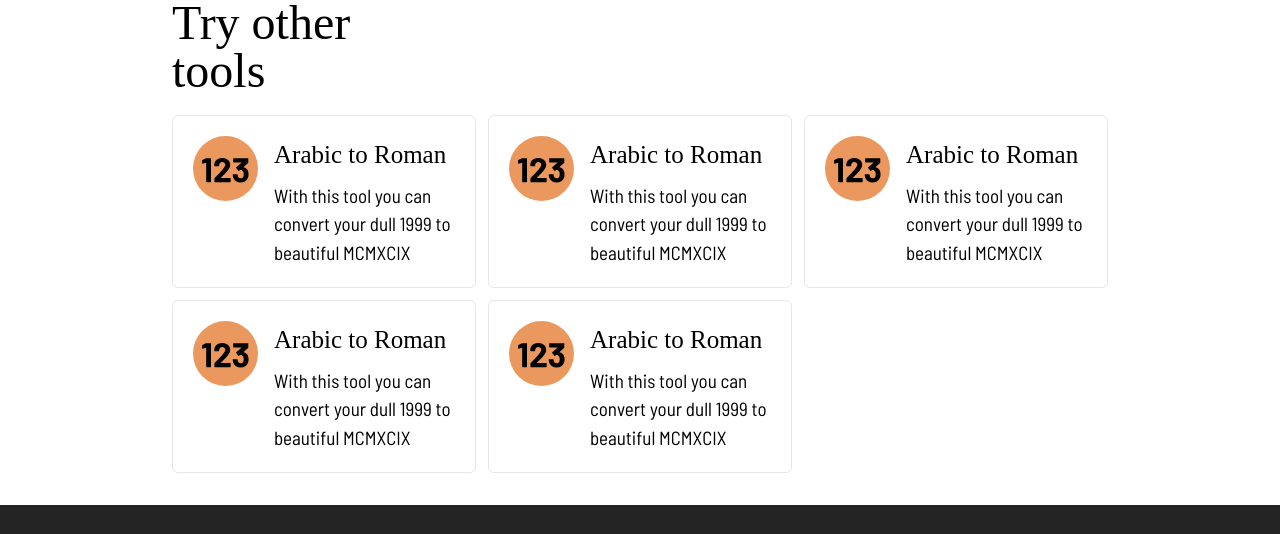
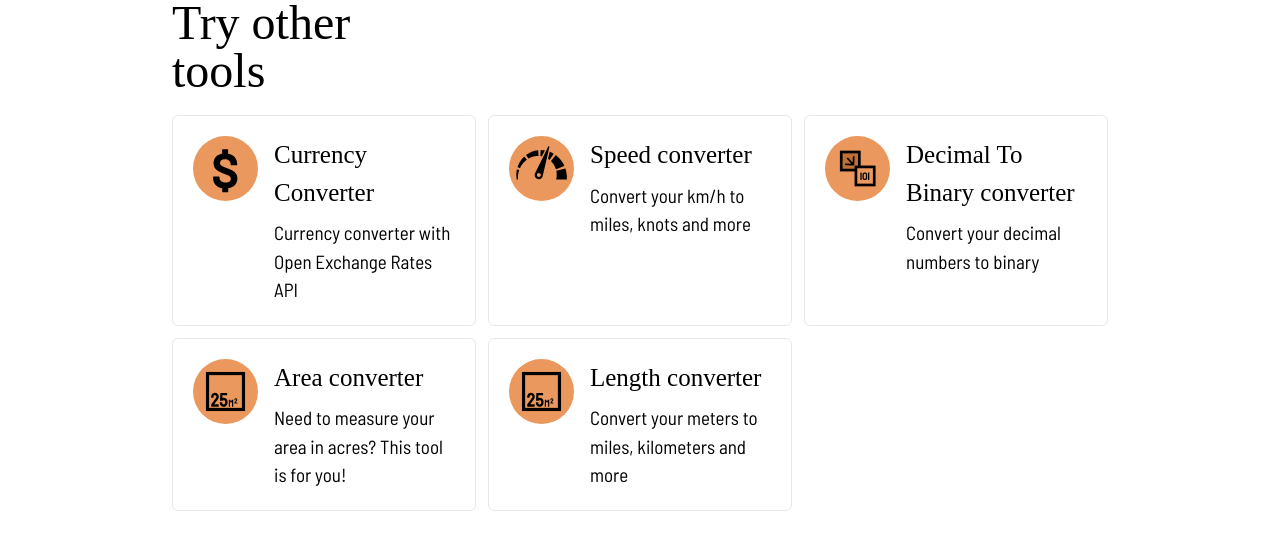
Before and after one commit to bbulakh/unit-converter-tools, an Astro site: page /arabic-to-roman in a window 1280 px wide. Shown: the part 1032-1566 px from the top of the page. Built offline with nearby package versions, Linux system fonts and the light colour scheme; Astro itself is replaced by a stand-in of ours; a web font is replaced by a local one.

Commit message:
add other tools section for each page

```diff
--- a/src/pages/arabic-to-roman.astro
+++ b/src/pages/arabic-to-roman.astro
@@ -23,52 +23,52 @@ import ToolCardHorizontal from "../components/ToolCardHorizontal.astro";
 
     <div class="grid grid-cols-1 md:grid-cols-2 lg:grid-cols-3 gap-3">
       <ToolCardHorizontal
-        href="/"
-        heading="Arabic to Roman"
-        description="With this tool you can convert your dull 1999 to beautiful MCMXCIX"
+        href="/currency-converter"
+        heading="Currency Converter"
+        description="Currency converter with Open Exchange Rates API"
       >
         <Fragment>
-          <img src="/images/arabic-icon.svg" alt="Currency Icon" />
+          <img src="/images/currency-icon.svg" alt="Currency Icon" />
         </Fragment>
       </ToolCardHorizontal>
 
       <ToolCardHorizontal
-        href="/"
-        heading="Arabic to Roman"
-        description="With this tool you can convert your dull 1999 to beautiful MCMXCIX"
+        href="/speed-converter"
+        heading="Speed converter"
+        description="Convert your km/h to miles, knots and more"
       >
         <Fragment>
-          <img src="/images/arabic-icon.svg" alt="Currency Icon" />
+          <img src="/images/speedometer-icon.svg" alt="Speedometer Icon" />
         </Fragment>
       </ToolCardHorizontal>
 
       <ToolCardHorizontal
-        href="/"
-        heading="Arabic to Roman"
-        description="With this tool you can convert your dull 1999 to beautiful MCMXCIX"
+        href="/decimal-to-binary"
+        heading="Decimal To Binary converter"
+        description="Convert your decimal numbers to binary"
       >
         <Fragment>
-          <img src="/images/arabic-icon.svg" alt="Currency Icon" />
+          <img src="/images/binary-icon.svg" alt="Decimal to binary Icon" />
         </Fragment>
       </ToolCardHorizontal>
 
       <ToolCardHorizontal
-        href="/"
-        heading="Arabic to Roman"
-        description="With this tool you can convert your dull 1999 to beautiful MCMXCIX"
+        href="/area-converter"
+        heading="Area converter"
+        description="Need to measure your area in acres? This tool is for you!"
       >
         <Fragment>
-          <img src="/images/arabic-icon.svg" alt="Currency Icon" />
+          <img src="/images/area-icon.svg" alt="Area Icon" />
         </Fragment>
       </ToolCardHorizontal>
 
       <ToolCardHorizontal
-        href="/"
-        heading="Arabic to Roman"
-        description="With this tool you can convert your dull 1999 to beautiful MCMXCIX"
+        href="/length-converter"
+        heading="Length converter"
+        description="Convert your meters to miles, kilometers and more"
       >
         <Fragment>
-          <img src="/images/arabic-icon.svg" alt="Currency Icon" />
+          <img src="/images/area-icon.svg" alt="Area Icon" />
         </Fragment>
       </ToolCardHorizontal>
     </div>
--- a/src/pages/area-converter.astro
+++ b/src/pages/area-converter.astro
@@ -2,7 +2,7 @@
 import ToolLayout from "../layouts/ToolLayout.astro";
 import HeroTool from "../components/HeroTool.astro";
 import Breadcrumbs from "../components/Breadcrumbs.astro";
-import Area from "../components/tools/Area.vue"
+import Area from "../components/tools/Area.vue";
 import ToolCardHorizontal from "../components/ToolCardHorizontal.astro";
 ---
 
@@ -23,52 +23,52 @@ import ToolCardHorizontal from "../components/ToolCardHorizontal.astro";
 
     <div class="grid grid-cols-1 md:grid-cols-2 lg:grid-cols-3 gap-3">
       <ToolCardHorizontal
-        href="/"
-        heading="Arabic to Roman"
-        description="With this tool you can convert your dull 1999 to beautiful MCMXCIX"
+        href="/currency-converter"
+        heading="Currency Converter"
+        description="Currency converter with Open Exchange Rates API"
       >
         <Fragment>
-          <img src="/images/arabic-icon.svg" alt="Currency Icon" />
+          <img src="/images/currency-icon.svg" alt="Currency Icon" />
         </Fragment>
       </ToolCardHorizontal>
 
       <ToolCardHorizontal
-        href="/"
-        heading="Arabic to Roman"
-        description="With this tool you can convert your dull 1999 to beautiful MCMXCIX"
+        href="/arabic-to-roman"
+        heading="Arabic to Roman Numerals"
+        description="Convert your Arabic numbers to Roman Numerals"
       >
         <Fragment>
-          <img src="/images/arabic-icon.svg" alt="Currency Icon" />
+          <img src="/images/ancient-icon.svg" alt="Ancient Icon" />
         </Fragment>
       </ToolCardHorizontal>
 
       <ToolCardHorizontal
-        href="/"
-        heading="Arabic to Roman"
-        description="With this tool you can convert your dull 1999 to beautiful MCMXCIX"
+        href="/speed-converter"
+        heading="Speed converter"
+        description="Convert your km/h to miles, knots and more"
       >
         <Fragment>
-          <img src="/images/arabic-icon.svg" alt="Currency Icon" />
+          <img src="/images/speedometer-icon.svg" alt="Speedometer Icon" />
         </Fragment>
       </ToolCardHorizontal>
 
       <ToolCardHorizontal
-        href="/"
-        heading="Arabic to Roman"
-        description="With this tool you can convert your dull 1999 to beautiful MCMXCIX"
+        href="/decimal-to-binary"
+        heading="Decimal To Binary converter"
+        description="Convert your decimal numbers to binary"
       >
         <Fragment>
-          <img src="/images/arabic-icon.svg" alt="Currency Icon" />
+          <img src="/images/binary-icon.svg" alt="Decimal to binary Icon" />
         </Fragment>
       </ToolCardHorizontal>
 
       <ToolCardHorizontal
-        href="/"
-        heading="Arabic to Roman"
-        description="With this tool you can convert your dull 1999 to beautiful MCMXCIX"
+        href="/area-converter"
+        heading="Area converter"
+        description="Need to measure your area in acres? This tool is for you!"
       >
         <Fragment>
-          <img src="/images/arabic-icon.svg" alt="Currency Icon" />
+          <img src="/images/area-icon.svg" alt="Area Icon" />
         </Fragment>
       </ToolCardHorizontal>
     </div>
--- a/src/pages/currency-converter.astro
+++ b/src/pages/currency-converter.astro
@@ -23,52 +23,52 @@ import ToolCardHorizontal from "../components/ToolCardHorizontal.astro";
 
     <div class="grid grid-cols-1 md:grid-cols-2 lg:grid-cols-3 gap-3">
       <ToolCardHorizontal
-        href="/"
-        heading="Arabic to Roman"
-        description="With this tool you can convert your dull 1999 to beautiful MCMXCIX"
+        href="/arabic-to-roman"
+        heading="Arabic to Roman Numerals"
+        description="Convert your Arabic numbers to Roman Numerals"
       >
         <Fragment>
-          <img src="/images/arabic-icon.svg" alt="Currency Icon" />
+          <img src="/images/ancient-icon.svg" alt="Ancient Icon" />
         </Fragment>
       </ToolCardHorizontal>
 
       <ToolCardHorizontal
-        href="/"
-        heading="Length converter"
-        description="With this tool you can convert your dull 1999 to beautiful MCMXCIX"
+        href="/speed-converter"
+        heading="Speed converter"
+        description="Convert your km/h to miles, knots and more"
       >
         <Fragment>
-          <img src="/images/arabic-icon.svg" alt="Currency Icon" />
+          <img src="/images/speedometer-icon.svg" alt="Speedometer Icon" />
         </Fragment>
       </ToolCardHorizontal>
 
       <ToolCardHorizontal
-        href="/"
-        heading="Area Converter"
-        description="With this tool you can convert your dull 1999 to beautiful MCMXCIX"
+        href="/decimal-to-binary"
+        heading="Decimal To Binary converter"
+        description="Convert your decimal numbers to binary"
       >
         <Fragment>
-          <img src="/images/arabic-icon.svg" alt="Currency Icon" />
+          <img src="/images/binary-icon.svg" alt="Decimal to binary Icon" />
         </Fragment>
       </ToolCardHorizontal>
 
       <ToolCardHorizontal
-        href="/"
-        heading="Decimal to Binary"
-        description="With this tool you can convert your dull 1999 to beautiful MCMXCIX"
+        href="/area-converter"
+        heading="Area converter"
+        description="Need to measure your area in acres? This tool is for you!"
       >
         <Fragment>
-          <img src="/images/arabic-icon.svg" alt="Currency Icon" />
+          <img src="/images/area-icon.svg" alt="Area Icon" />
         </Fragment>
       </ToolCardHorizontal>
 
       <ToolCardHorizontal
-        href="/"
-        heading="Arabic to Roman"
-        description="With this tool you can convert your dull 1999 to beautiful MCMXCIX"
+        href="/length-converter"
+        heading="Length converter"
+        description="Convert your meters to miles, kilometers and more"
       >
         <Fragment>
-          <img src="/images/arabic-icon.svg" alt="Currency Icon" />
+          <img src="/images/area-icon.svg" alt="Area Icon" />
         </Fragment>
       </ToolCardHorizontal>
     </div>
--- a/src/pages/decimal-to-binary.astro
+++ b/src/pages/decimal-to-binary.astro
@@ -23,52 +23,52 @@ import ToolCardHorizontal from "../components/ToolCardHorizontal.astro";
 
     <div class="grid grid-cols-1 md:grid-cols-2 lg:grid-cols-3 gap-3">
       <ToolCardHorizontal
-        href="/"
-        heading="Arabic to Roman"
-        description="With this tool you can convert your dull 1999 to beautiful MCMXCIX"
+        href="/currency-converter"
+        heading="Currency Converter"
+        description="Currency converter with Open Exchange Rates API"
       >
         <Fragment>
-          <img src="/images/arabic-icon.svg" alt="Currency Icon" />
+          <img src="/images/currency-icon.svg" alt="Currency Icon" />
         </Fragment>
       </ToolCardHorizontal>
 
       <ToolCardHorizontal
-        href="/"
-        heading="Length converter"
-        description="With this tool you can convert your dull 1999 to beautiful MCMXCIX"
+        href="/arabic-to-roman"
+        heading="Arabic to Roman Numerals"
+        description="Convert your Arabic numbers to Roman Numerals"
       >
         <Fragment>
-          <img src="/images/arabic-icon.svg" alt="Currency Icon" />
+          <img src="/images/ancient-icon.svg" alt="Ancient Icon" />
         </Fragment>
       </ToolCardHorizontal>
 
       <ToolCardHorizontal
-        href="/"
-        heading="Area Converter"
-        description="With this tool you can convert your dull 1999 to beautiful MCMXCIX"
+        href="/speed-converter"
+        heading="Speed converter"
+        description="Convert your km/h to miles, knots and more"
       >
         <Fragment>
-          <img src="/images/arabic-icon.svg" alt="Currency Icon" />
+          <img src="/images/speedometer-icon.svg" alt="Speedometer Icon" />
         </Fragment>
       </ToolCardHorizontal>
 
       <ToolCardHorizontal
-        href="/"
-        heading="Decimal to Binary"
-        description="With this tool you can convert your dull 1999 to beautiful MCMXCIX"
+        href="/area-converter"
+        heading="Area converter"
+        description="Need to measure your area in acres? This tool is for you!"
       >
         <Fragment>
-          <img src="/images/arabic-icon.svg" alt="Currency Icon" />
+          <img src="/images/area-icon.svg" alt="Area Icon" />
         </Fragment>
       </ToolCardHorizontal>
 
       <ToolCardHorizontal
-        href="/"
-        heading="Arabic to Roman"
-        description="With this tool you can convert your dull 1999 to beautiful MCMXCIX"
+        href="/length-converter"
+        heading="Length converter"
+        description="Convert your meters to miles, kilometers and more"
       >
         <Fragment>
-          <img src="/images/arabic-icon.svg" alt="Currency Icon" />
+          <img src="/images/area-icon.svg" alt="Area Icon" />
         </Fragment>
       </ToolCardHorizontal>
     </div>
--- a/src/pages/length-converter.astro
+++ b/src/pages/length-converter.astro
@@ -23,52 +23,52 @@ import ToolCardHorizontal from "../components/ToolCardHorizontal.astro";
 
     <div class="grid grid-cols-1 md:grid-cols-2 lg:grid-cols-3 gap-3">
       <ToolCardHorizontal
-        href="/"
-        heading="Arabic to Roman"
-        description="With this tool you can convert your dull 1999 to beautiful MCMXCIX"
+        href="/currency-converter"
+        heading="Currency Converter"
+        description="Currency converter with Open Exchange Rates API"
       >
         <Fragment>
-          <img src="/images/arabic-icon.svg" alt="Currency Icon" />
+          <img src="/images/currency-icon.svg" alt="Currency Icon" />
         </Fragment>
       </ToolCardHorizontal>
 
       <ToolCardHorizontal
-        href="/"
-        heading="Arabic to Roman"
-        description="With this tool you can convert your dull 1999 to beautiful MCMXCIX"
+        href="/arabic-to-roman"
+        heading="Arabic to Roman Numerals"
+        description="Convert your Arabic numbers to Roman Numerals"
       >
         <Fragment>
-          <img src="/images/arabic-icon.svg" alt="Currency Icon" />
+          <img src="/images/ancient-icon.svg" alt="Ancient Icon" />
         </Fragment>
       </ToolCardHorizontal>
 
       <ToolCardHorizontal
-        href="/"
-        heading="Arabic to Roman"
-        description="With this tool you can convert your dull 1999 to beautiful MCMXCIX"
+        href="/speed-converter"
+        heading="Speed converter"
+        description="Convert your km/h to miles, knots and more"
       >
         <Fragment>
-          <img src="/images/arabic-icon.svg" alt="Currency Icon" />
+          <img src="/images/speedometer-icon.svg" alt="Speedometer Icon" />
         </Fragment>
       </ToolCardHorizontal>
 
       <ToolCardHorizontal
-        href="/"
-        heading="Arabic to Roman"
-        description="With this tool you can convert your dull 1999 to beautiful MCMXCIX"
+        href="/decimal-to-binary"
+        heading="Decimal To Binary converter"
+        description="Convert your decimal numbers to binary"
       >
         <Fragment>
-          <img src="/images/arabic-icon.svg" alt="Currency Icon" />
+          <img src="/images/binary-icon.svg" alt="Decimal to binary Icon" />
         </Fragment>
       </ToolCardHorizontal>
 
       <ToolCardHorizontal
-        href="/"
-        heading="Arabic to Roman"
-        description="With this tool you can convert your dull 1999 to beautiful MCMXCIX"
+        href="/area-converter"
+        heading="Area converter"
+        description="Need to measure your area in acres? This tool is for you!"
       >
         <Fragment>
-          <img src="/images/arabic-icon.svg" alt="Currency Icon" />
+          <img src="/images/area-icon.svg" alt="Area Icon" />
         </Fragment>
       </ToolCardHorizontal>
     </div>
--- a/src/pages/speed-converter.astro
+++ b/src/pages/speed-converter.astro
@@ -2,7 +2,7 @@
 import ToolLayout from "../layouts/ToolLayout.astro";
 import HeroTool from "../components/HeroTool.astro";
 import Breadcrumbs from "../components/Breadcrumbs.astro";
-import Speed from "../components/tools/Speed.vue"
+import Speed from "../components/tools/Speed.vue";
 import ToolCardHorizontal from "../components/ToolCardHorizontal.astro";
 ---
 
@@ -23,52 +23,52 @@ import ToolCardHorizontal from "../components/ToolCardHorizontal.astro";
 
     <div class="grid grid-cols-1 md:grid-cols-2 lg:grid-cols-3 gap-3">
       <ToolCardHorizontal
-        href="/"
-        heading="Arabic to Roman"
-        description="With this tool you can convert your dull 1999 to beautiful MCMXCIX"
+        href="/currency-converter"
+        heading="Currency Converter"
+        description="Currency converter with Open Exchange Rates API"
       >
         <Fragment>
-          <img src="/images/arabic-icon.svg" alt="Currency Icon" />
+          <img src="/images/currency-icon.svg" alt="Currency Icon" />
         </Fragment>
       </ToolCardHorizontal>
 
       <ToolCardHorizontal
-        href="/"
-        heading="Arabic to Roman"
-        description="With this tool you can convert your dull 1999 to beautiful MCMXCIX"
+        href="/arabic-to-roman"
+        heading="Arabic to Roman Numerals"
+        description="Convert your Arabic numbers to Roman Numerals"
       >
         <Fragment>
-          <img src="/images/arabic-icon.svg" alt="Currency Icon" />
+          <img src="/images/ancient-icon.svg" alt="Ancient Icon" />
         </Fragment>
       </ToolCardHorizontal>
 
       <ToolCardHorizontal
-        href="/"
-        heading="Arabic to Roman"
-        description="With this tool you can convert your dull 1999 to beautiful MCMXCIX"
+        href="/decimal-to-binary"
+        heading="Decimal To Binary converter"
+        description="Convert your decimal numbers to binary"
       >
         <Fragment>
-          <img src="/images/arabic-icon.svg" alt="Currency Icon" />
+          <img src="/images/binary-icon.svg" alt="Decimal to binary Icon" />
         </Fragment>
       </ToolCardHorizontal>
 
       <ToolCardHorizontal
-        href="/"
-        heading="Arabic to Roman"
-        description="With this tool you can convert your dull 1999 to beautiful MCMXCIX"
+        href="/area-converter"
+        heading="Area converter"
+        description="Need to measure your area in acres? This tool is for you!"
       >
         <Fragment>
-          <img src="/images/arabic-icon.svg" alt="Currency Icon" />
+          <img src="/images/area-icon.svg" alt="Area Icon" />
         </Fragment>
       </ToolCardHorizontal>
 
       <ToolCardHorizontal
-        href="/"
-        heading="Arabic to Roman"
-        description="With this tool you can convert your dull 1999 to beautiful MCMXCIX"
+        href="/length-converter"
+        heading="Length converter"
+        description="Convert your meters to miles, kilometers and more"
       >
         <Fragment>
-          <img src="/images/arabic-icon.svg" alt="Currency Icon" />
+          <img src="/images/area-icon.svg" alt="Area Icon" />
         </Fragment>
       </ToolCardHorizontal>
     </div>
```
